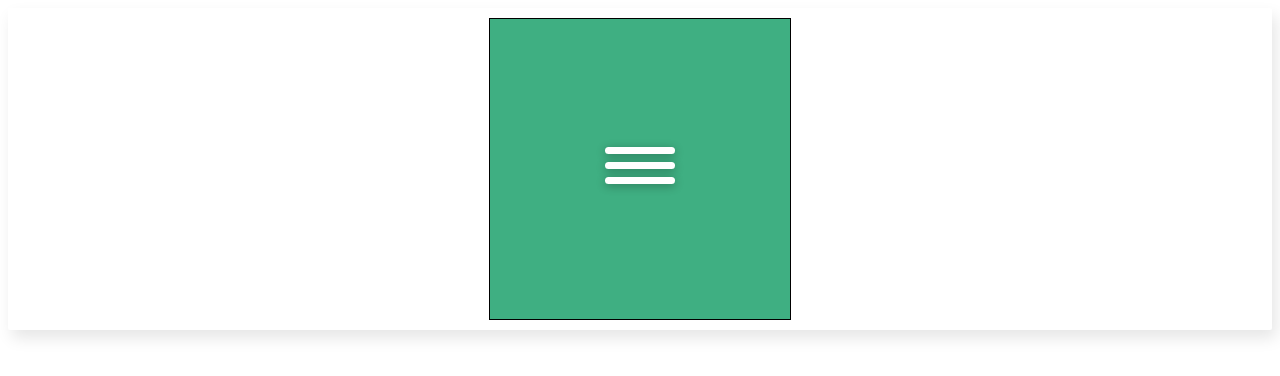
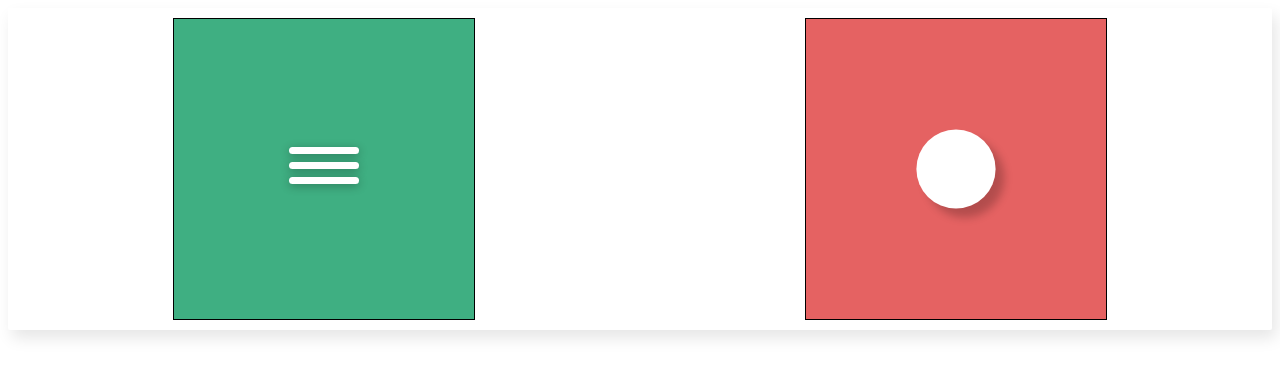
Before and after one commit to teamGro/100days, a website: page public/index.html in a window 1280 px wide. Drawn offline with nearby package versions, Linux system fonts and the light colour scheme.

Commit message:
created big circle

```diff
--- a/public/index.html
+++ b/public/index.html
@@ -1 +1,2 @@
-<!DOCTYPE html><html lang="en"><head><meta charset="UTF-8"><meta name="viewport" content="width=device-width,initial-scale=1"><meta http-equiv="X-UA-Compatible" content="ie=edge"><link rel="stylesheet" href="styles/styles.css"><title>100 days</title></head><body><div class="container"><div class="task"><div class="task__02"><div class="elem elem__top"></div><div class="elem elem__middle"></div><div class="elem elem__bottom"></div></div></div></div><script src="js/main.js"></script></body></html>
+<!DOCTYPE html><html lang="en"><head><meta charset="UTF-8"><meta name="viewport" content="width=device-width,initial-scale=1"><meta http-equiv="X-UA-Compatible" content="ie=edge"><link rel="stylesheet" href="styles/styles.css"><title>100 days</title></head><body><div class="container"><div class="task"><div class="task__02"><div class="elem elem__top"></div><div class="elem elem__middle"></div><div class="elem elem__bottom"></div></div></div><div class="task"><div class="task__03 circle"><div class="circle__elem circle__elem--big"></div><!-- <div class="circle__elem circle__elem--middle"></div>
+                <div class="circle__elem circle__elem--little"></div> --></div></div></div><script src="js/main.js"></script></body></html>
--- a/src/styles/02/styles.less
+++ b/src/styles/02/styles.less
@@ -2,10 +2,7 @@
 
 .task {
     background     : #3FAF82;
-    display        : flex;
-    align-items    : center;
-    justify-content: center;
-    flex-direction : column;
+
 }
 
 .elem {
--- /dev/null
+++ b/src/styles/04/styles.less
@@ -0,0 +1,40 @@
+.task {
+    &__03 {
+        width: 100%;
+        height: 100%;
+        background-color: #E56262;
+    }
+}
+
+.circle {
+    position: relative;
+    &__elem {
+        position: absolute;
+        left: 0;
+        right: 0;
+        top: 0;
+        bottom: 0;
+        margin: auto;
+        background-color: #fff;
+        border-radius: 50%;
+
+        &--big {
+            width: 90px;
+            height: 90px;
+            box-shadow: 10px 10px 10px rgba(0, 0, 0, 0.22);
+            animation: bigCircleAppear 2s cubic-bezier(.21,.99,.65,.94) alternate both infinite;
+            //animation-delay: 2s;
+        }
+    }
+    // cubic-bezier(0.21, 0.98, 0.6, 0.99)
+}
+
+@keyframes bigCircleAppear {
+    from {
+        transform: scale(0);
+    }
+
+    to {
+        transform: scale(1);
+    }
+}
--- a/src/styles/common/02-styles.less
+++ b/src/styles/common/02-styles.less
@@ -1,24 +1,28 @@
 @import url(https://fonts.googleapis.com/css?family=Open+Sans:700,300);
 
 .container {
-  display: flex;
-  justify-content: space-around;
-  flex-wrap: wrap;
-  border-radius: 2px;
-	box-shadow: 4px 8px 16px 0 rgba(0,0,0,0.1);
-	overflow: hidden;
-  background: #fff;
-  color: #333;
-	font-family: 'Open Sans', Helvetica, sans-serif;
-	-webkit-font-smoothing: antialiased;
-	-moz-osx-font-smoothing: grayscale;
+  display                : flex;
+  justify-content        : space-around;
+  flex-wrap              : wrap;
+  border-radius          : 2px;
+  box-shadow             : 4px 8px 16px 0 rgba(0, 0, 0, 0.1);
+  overflow               : hidden;
+  background             : #fff;
+  color                  : #333;
+  font-family            : 'Open Sans', Helvetica, sans-serif;
+  -webkit-font-smoothing : antialiased;
+  -moz-osx-font-smoothing: grayscale;
 
 }
 
 .task {
-  width: 300px;
-  height: 300px;
-  margin: 10px;
+  width          : 300px;
+  height         : 300px;
+  margin         : 10px;
+  display        : flex;
+  align-items    : center;
+  justify-content: center;
+  flex-direction : column;
 
   border: 1px solid black;
 }
```
Also changed, not shown: src/index.html (+10 -0 lines), public/styles/styles.css.
